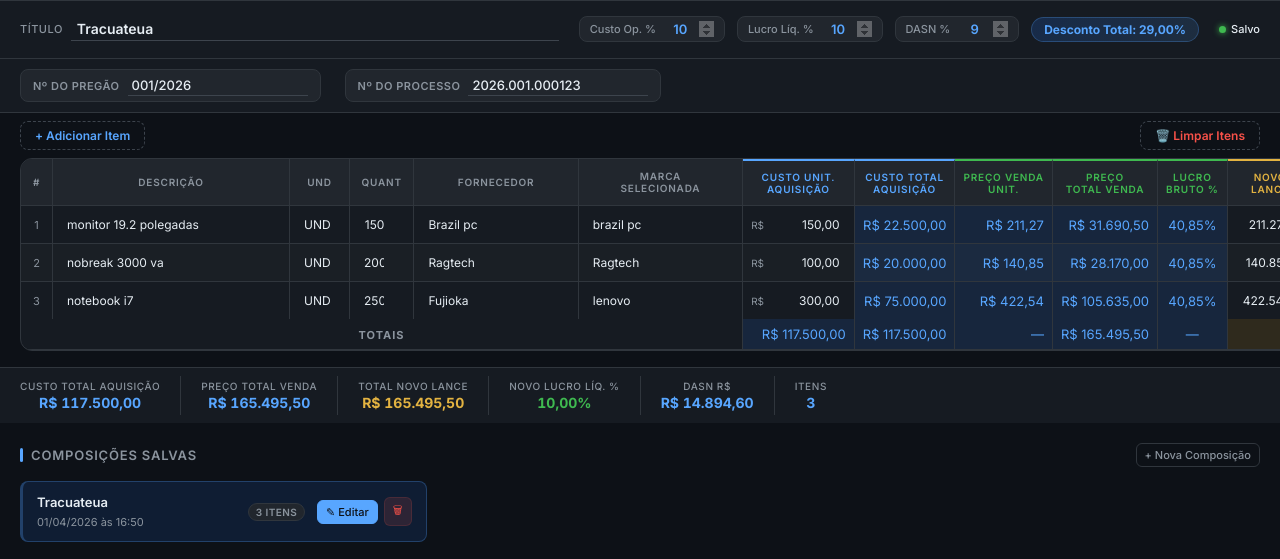
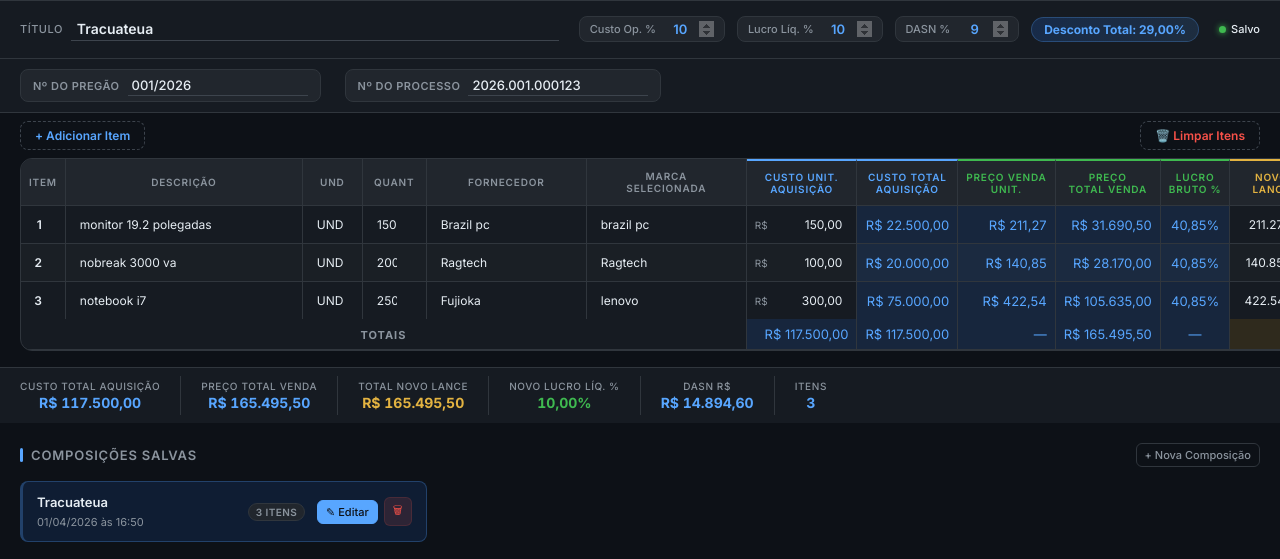
Before and after one commit to thiagomarinh/sistema-licitacao, a Flask app: page / in a window 1280 px wide. Shown: the part 56-615 px from the top of the page. Run offline with Flask 3, Linux system fonts and the light colour scheme.

Commit message:
reorganizacao

```diff
--- a/templates/index.html
+++ b/templates/index.html
@@ -420,7 +420,8 @@ tbody tr:last-child td { border-bottom: none; }
 
 td.num  { text-align: right; }
 td.ctr  { text-align: center; }
-td.seq  { text-align: center; color: var(--muted); font-size: 11px; min-width: 32px; }
+td.seq  { text-align: center; min-width: 36px; max-width: 36px; padding: 0 2px; }
+td.seq input { text-align: center; color: var(--muted); font-size: 11px; width: 100%; font-weight: 600; padding: 2px 2px; }
 
 /* INPUTS NA TABELA */
 td input[type=text], td input[type=number] {
@@ -774,7 +775,7 @@ td.pct-warn  { color: var(--red);    font-weight: 600; text-align: center; }
 <table id="tabela">
   <thead>
     <tr class="h1">
-      <th>#</th>
+      <th>ITEM</th>
       <th>DESCRIÇÃO</th>
       <th>UND</th>
       <th>QUANT</th>
@@ -981,7 +982,7 @@ function renderRow(item, idx) {
                    calc.novo_lucro_pct > 0 ? 'calc-novo pct' : 'calc-novo pct-warn';
 
   return `<tr id="row-${item.id}" data-id="${item.id}">
-    <td class="seq">${idx + 1}</td>
+    <td class="seq"><input type="number" value="${item.num_item ?? idx + 1}" min="1" step="1" oninput="setField(${item.id},'num_item',+this.value)"></td>
     <td class="input-desc"><input type="text" value="${esc(item.descricao)}" placeholder="Descrição do produto..." oninput="setField(${item.id},'descricao',this.value)"></td>
     <td class="input-text" style="max-width:60px"><input type="text" value="${esc(item.unidade)}" placeholder="UND" oninput="setField(${item.id},'unidade',this.value)"></td>
     <td style="max-width:70px"><input type="number" value="${item.quantidade||''}" placeholder="0" min="0" step="any" oninput="setField(${item.id},'quantidade',this.value)"></td>
@@ -1092,7 +1093,7 @@ function setFieldBRL(id, field, input) {
 let nextId = 1;
 
 function addItem() {
-  itens.push({ id: nextId++, descricao: '', unidade: 'UND', quantidade: '', fornecedor: '', marca: '', custo_unit: '', novo_lance: '' });
+  itens.push({ id: nextId++, num_item: itens.length + 1, descricao: '', unidade: 'UND', quantidade: '', fornecedor: '', marca: '', custo_unit: '', novo_lance: '' });
   renderAll();
   markDirty();
   const rows = document.querySelectorAll('#tbody tr');
```
